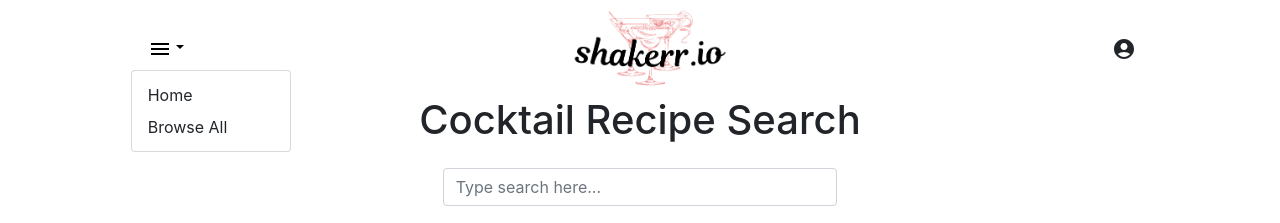
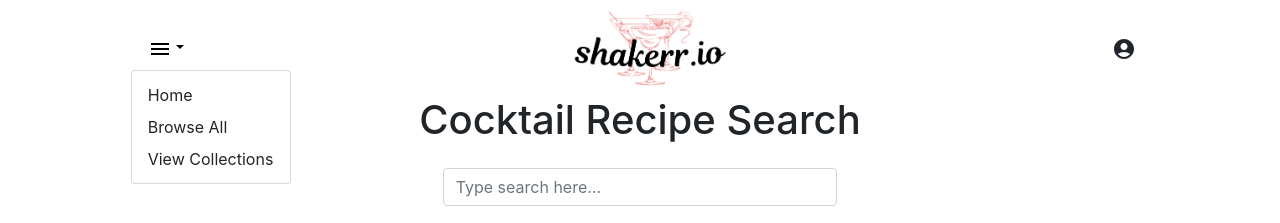
Before and after one commit to rachel-howell/shaker, a React (Create React App) app in the folder client/: page / in a window 1280 px wide. Both pictures are taken after a click on the button 165 px from the left and 48 px from the top of the page. Shown: the top 223 px of the page. Built offline with nearby package versions, Linux system fonts and the light colour scheme; no server answers.

Commit message:
Integrate view collection routing with NavBar menu options

```diff
--- a/client/src/components/NavBar.js
+++ b/client/src/components/NavBar.js
@@ -53,6 +53,7 @@
             <ul className="dropdown-menu">
                 <li><Link className="dropdown-item" to="/">Home</Link></li>
                 <li><Link className="dropdown-item" to="/browse">Browse All</Link></li>
+                <li><Link className="dropdown-item" to="/browsecollections">View Collections</Link></li>
                 {/* <li><a className="dropdown-item" href="/favorites">Favorites</a></li> */}
                 {loggedIn ? <li><Link className="dropdown-item" to="/addnew">Add New Cocktail</Link></li> : null}
             </ul>
```
